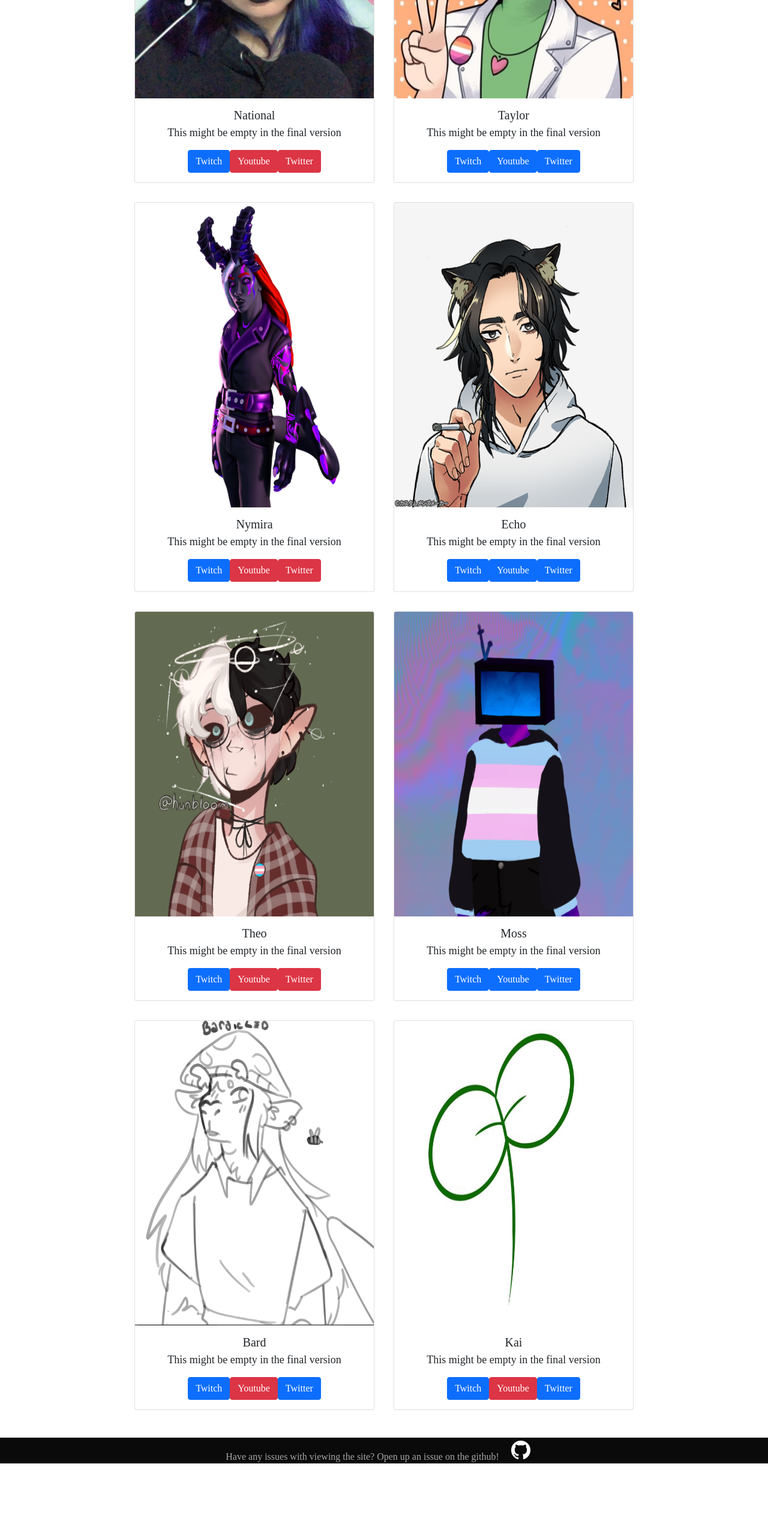
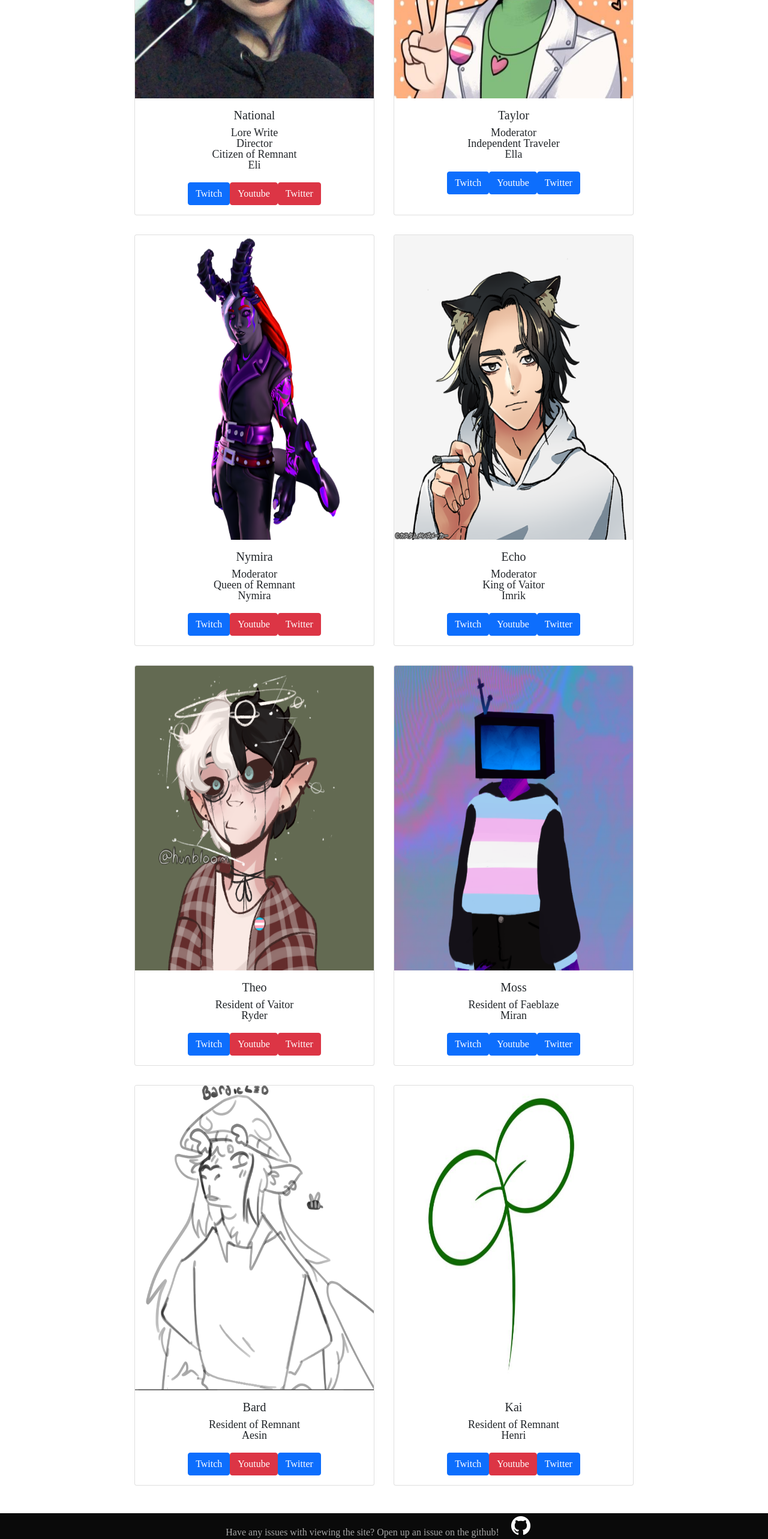
Before and after one commit to Haaffin/end_smp, a React (Create React App) app: page /usercard in a window 1280 px wide. Shown: the part 1053-3619 px from the top of the page at 60% size. Before the commit the page ends 3493 px from the top, so only its background shows below. Built offline with nearby package versions, Linux system fonts and the light colour scheme.

Commit message:
updated usercard user bios

```diff
--- a/package.json
+++ b/package.json
@@ -20,7 +20,7 @@
     "web-vitals": "^1.1.2"
   },
   "scripts": {
-    "start": "react-scripts start --openssl-legacy-provider start",
+    "start": "react-scripts start",
     "build": "react-scripts build",
     "test": "react-scripts test",
     "eject": "react-scripts eject"
--- a/src/Components/Slideshow.js
+++ b/src/Components/Slideshow.js
@@ -5,7 +5,6 @@ import TaylorLav from '../assets/Images/Taylor_Lavender.png'
 import Chase from '../assets/Images/chase.png'
 import Lavender from '../assets/Images/lavender.png'
 import Arena from '../assets/Images/arena.png'
-import Jeremy from '../assets/Images/jeremy.png'
 import Cry from '../assets/Images/cry.png'
 import Remnant from '../assets/Images/remnant.png'
 
--- a/src/Components/UserCard.js
+++ b/src/Components/UserCard.js
@@ -1,6 +1,6 @@
 import React from 'react'
 import {Card, Button} from 'react-bootstrap'
-import Tube from '../assets/Images/tube.png'
+// import Tube from '../assets/Images/tube.png'
 import Theo from '../assets/Images/theo.png'
 import Haaff from '../assets/Images/Haaff.png'
 import Nat from '../assets/Images/national.png'
@@ -19,7 +19,10 @@ function UserCard(){
                 <Card.Body>
                     <Card.Title>National</Card.Title>
                     <Card.Text>
-                        This might be empty in the final version
+                        Lore Write <br/>
+                        Director <br/>
+                        Citizen of Remnant <br/>
+                        Eli
                     </Card.Text>
                     <a href='https://www.twitch.tv/nationalgoodboy' target='__blank'><Button variant="primary">Twitch</Button></a>
                     <Button variant="danger">Youtube</Button>
@@ -32,7 +35,9 @@ function UserCard(){
                 <Card.Body>
                     <Card.Title>Taylor</Card.Title>
                     <Card.Text>
-                    This might be empty in the final version
+                        Moderator <br/>
+                        Independent Traveler <br/>
+                        Ella
                     </Card.Text>
                     <a href='https://www.twitch.tv/itsme_taylor' target='__blank'><Button variant="primary">Twitch</Button></a>
                     <a href='https://www.youtube.com/channel/UCphlHz0YZu1_NkGwnIrdIbQ' target='__blank'><Button variant="primary">Youtube</Button></a>
@@ -45,7 +50,9 @@ function UserCard(){
                 <Card.Body>
                     <Card.Title>Nymira</Card.Title>
                     <Card.Text>
-                        This might be empty in the final version
+                        Moderator <br/>
+                        Queen of Remnant <br/>
+                        Nymira
                     </Card.Text>
                     <a href='https://www.twitch.tv/motherofdemons_nymira' target='__blank'><Button variant="primary">Twitch</Button></a>
                     <Button variant="danger">Youtube</Button>
@@ -58,7 +65,9 @@ function UserCard(){
                 <Card.Body>
                     <Card.Title>Echo</Card.Title>
                     <Card.Text>
-                    This might be empty in the final version
+                        Moderator <br/>
+                        King of Vaitor <br/>
+                        Imrik
                     </Card.Text>
                     <a href='https://www.twitch.tv/haaffinstaaff' target='__blank'><Button variant="primary">Twitch</Button></a>
                     <a href='https://www.youtube.com/channel/UCNG1XrRQL9VJjrVjiBVZlbw' target='__blank'><Button variant="primary">Youtube</Button></a>
@@ -72,7 +81,8 @@ function UserCard(){
                 <Card.Body>
                     <Card.Title>Theo</Card.Title>
                     <Card.Text>
-                        This might be empty in the final version
+                        Resident of Vaitor <br/>
+                        Ryder
                     </Card.Text>
                     <a href='https://www.twitch.tv/galactic__jelly' target='__blank'><Button variant="primary">Twitch</Button></a>
                     <Button variant="danger">Youtube</Button>
@@ -85,7 +95,8 @@ function UserCard(){
                 <Card.Body>
                     <Card.Title>Moss</Card.Title>
                     <Card.Text>
-                        This might be empty in the final version
+                        Resident of Faeblaze <br/>
+                        Miran
                     </Card.Text>
                     <a href='http://twitch.tv/HDmoss' target='__blank'><Button variant="primary">Twitch</Button></a>
                     <a href='https://m.youtube.com/channel/UCXb6ZIZQTtcAyrn8t7QYcfA' target='__blank'><Button variant="primary">Youtube</Button></a>
@@ -98,7 +109,8 @@ function UserCard(){
                 <Card.Body>
                     <Card.Title>Bard</Card.Title>
                     <Card.Text>
-                        This might be empty in the final version
+                        Resident of Remnant <br/>
+                        Aesin
                     </Card.Text>
                     <a href='https://www.twitch.tv/bardicled' target='__blank'><Button variant="primary">Twitch</Button></a>
                     <Button variant="danger">Youtube</Button>
@@ -111,7 +123,8 @@ function UserCard(){
                 <Card.Body>
                     <Card.Title>Kai</Card.Title>
                     <Card.Text>
-                        This might be empty in the final version
+                        Resident of Remnant <br/>
+                        Henri
                     </Card.Text>
                     <a href='https://www.twitch.tv/derpyartist101' target='__blank'><Button variant="primary">Twitch</Button></a>
                     <Button variant="danger">Youtube</Button>
@@ -139,4 +152,4 @@ export default UserCard
         <a href='#' target=''><Button variant="danger">Youtube</Button></a>
         <a href='#' target=''><Button variant="danger">Twitter</Button></a>
     </Card.Body>
-</Card> */}
+</Card>  */}
```
Lines whose indentation alone changed are shown as unchanged.
